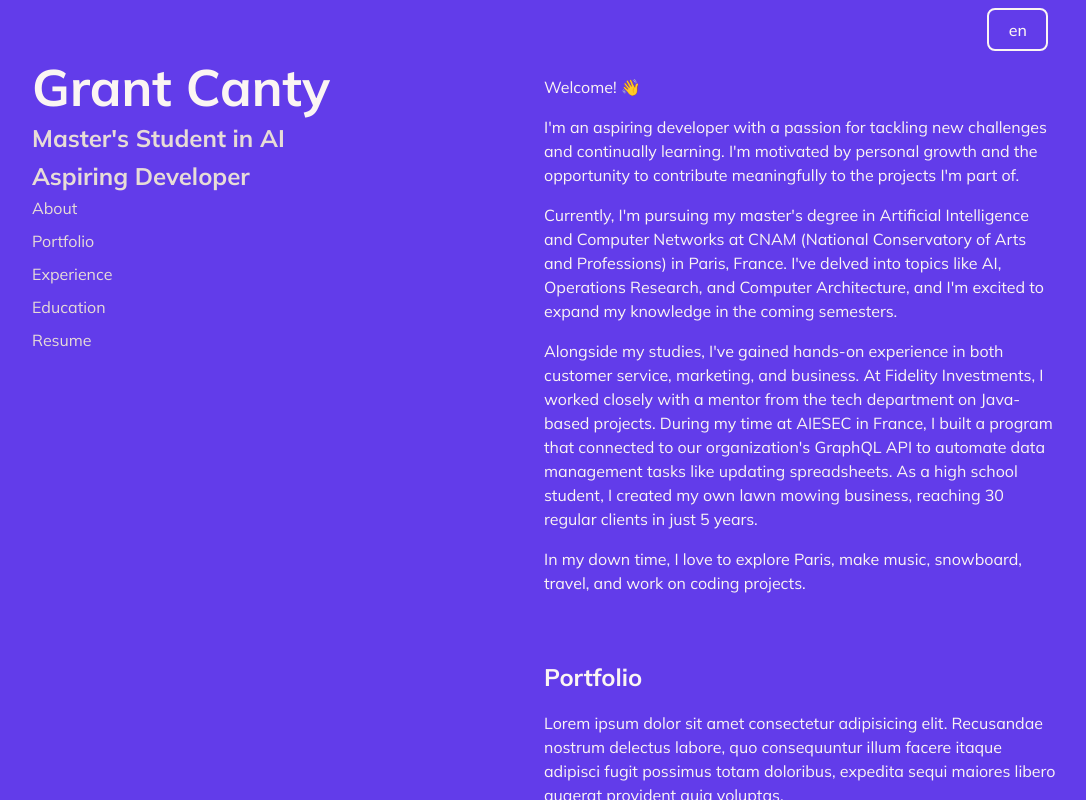
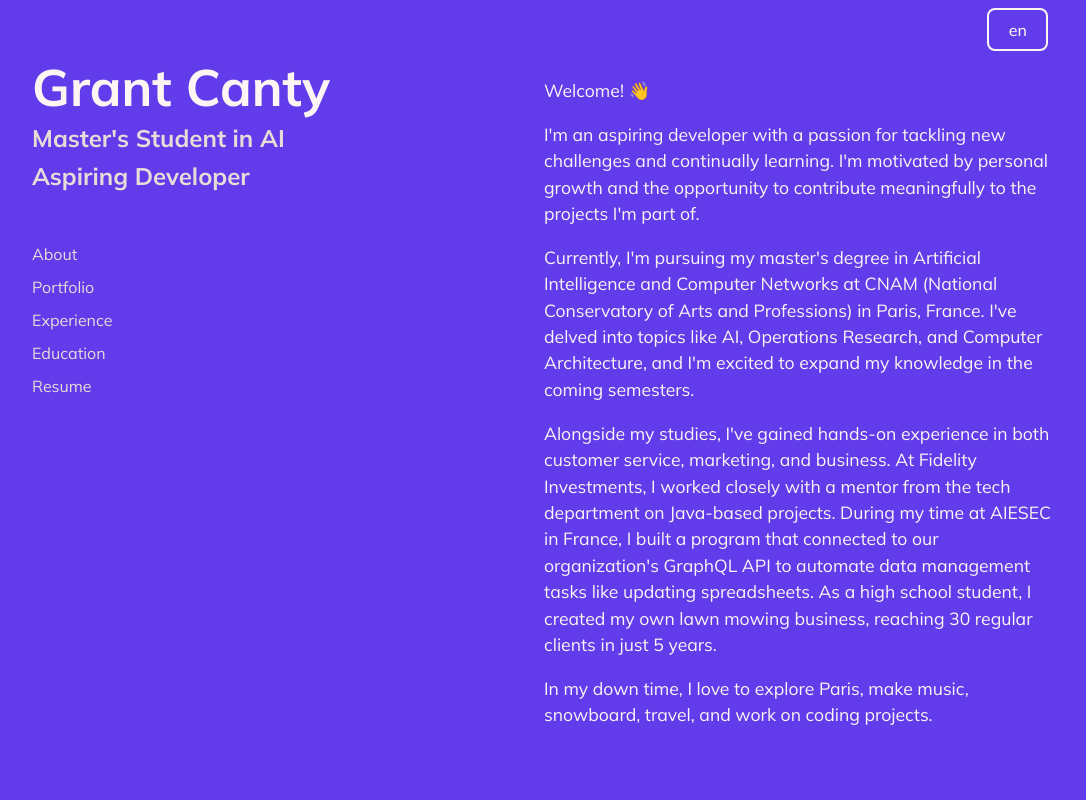
Before and after one commit to GrantCanty/portfolio, a React (Vite) app: page / in a window 1280 px wide. Shown: the whole page, without its empty margins (96-1182 px from the left). Built offline with nearby package versions, Linux system fonts and the light colour scheme.

Commit message:
formatting changes

```diff
--- a/src/assets/navigation.tsx
+++ b/src/assets/navigation.tsx
@@ -4,7 +4,7 @@ import '../styles/navigation.css'
 
 const Navigation: React.FC = (): ReactElement => {
     return(
-        <nav>
+        <nav className='nav'>
             <ul className='nav-list'>
                 <li > <HashLink smooth to='/#about' >About </HashLink> </li>
                 <li > <HashLink smooth to='/#portfolio' > Portfolio </HashLink> </li>
--- a/src/styles/exp.css
+++ b/src/styles/exp.css
@@ -17,3 +17,7 @@
 .job-info {
     flex: 6;
 }
+
+.job-info p {
+    margin-bottom: 0;
+}
--- a/src/styles/index.css
+++ b/src/styles/index.css
@@ -26,6 +26,10 @@ button {
 	cursor: pointer;
 }
 
+p {
+	font-size: 1.1rem;
+}
+
 h1,
 h2,
 h3,
--- a/src/styles/navigation.css
+++ b/src/styles/navigation.css
@@ -1,3 +1,7 @@
+nav.nav {
+    margin-top: 3rem;
+}
+
 ul.nav-list {
     list-style-type: none;
     margin: 0;
```
